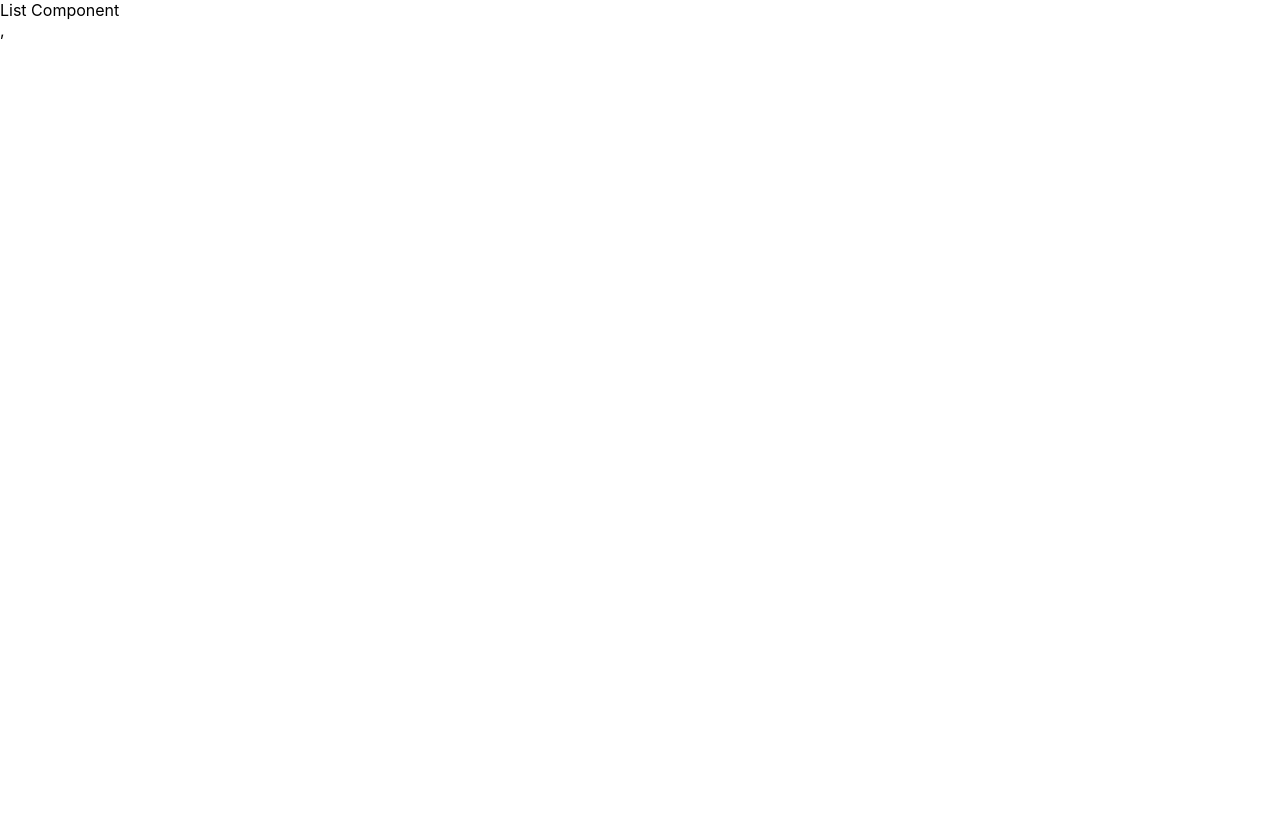
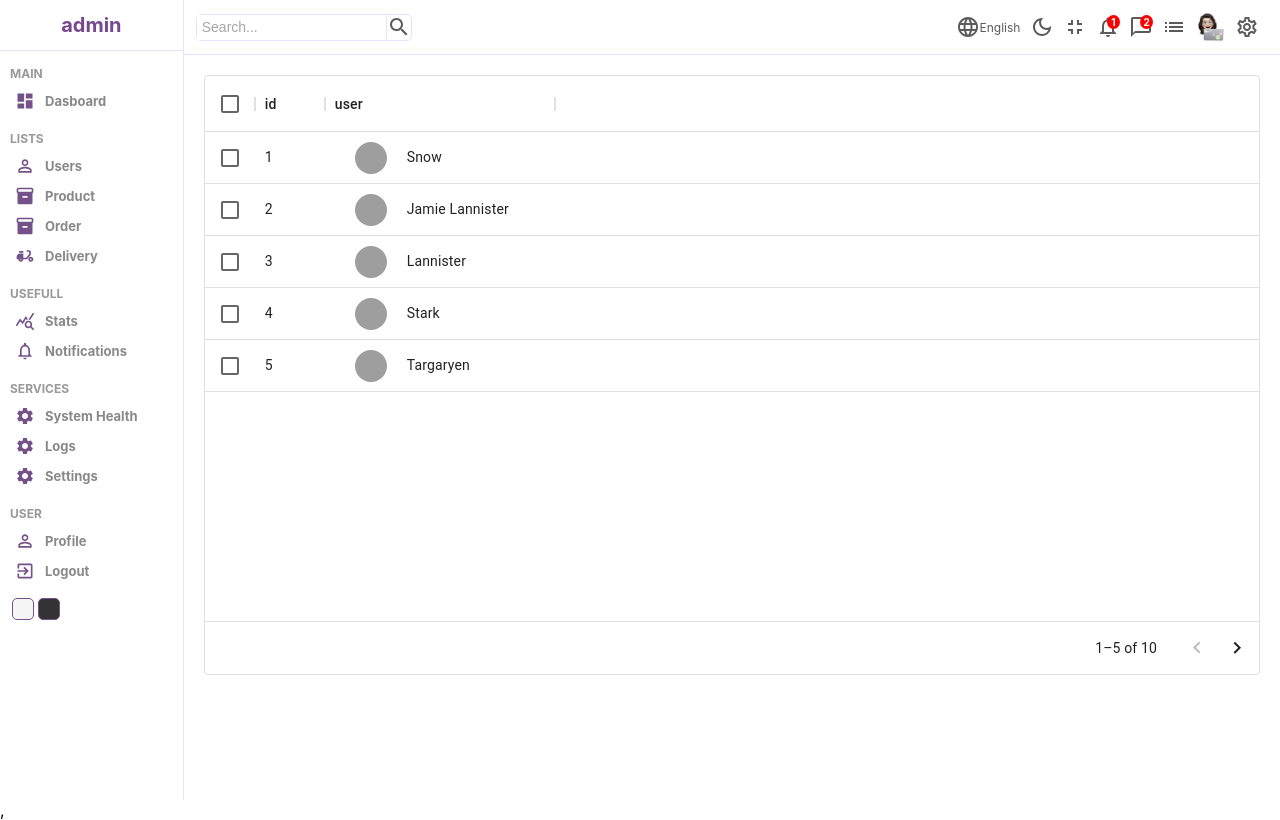
Before and after one commit to Alwaz/react-admin-panel, a React (Create React App) app: page /users in a window 1280 px wide. Built offline with nearby package versions, Linux system fonts and the light colour scheme; grey boxes are pictures that could not be loaded.

Commit message:
datatable in process

```diff
--- a/package.json
+++ b/package.json
@@ -9,6 +9,7 @@
     "@mui/icons-material": "^5.5.1",
     "@mui/material": "^5.5.1",
     "@mui/styled-engine-sc": "^5.4.2",
+    "@mui/x-data-grid": "^5.9.0",
     "@testing-library/jest-dom": "^5.16.2",
     "@testing-library/react": "^12.1.4",
     "@testing-library/user-event": "^13.5.0",
--- /dev/null
+++ b/src/Components/Data/DataTable.jsx
@@ -0,0 +1,20 @@
+import React from "react";
+import "./DataTable.scss";
+import { DataGrid } from "@mui/x-data-grid";
+import { userColumns, userRows } from "../../dataTableSource";
+
+const DataTable = () => {
+  return (
+    <div className="datatable">
+      <DataGrid
+        rows={userRows}
+        columns={userColumns}
+        pageSize={5}
+        rowsPerPageOptions={[5]}
+        checkboxSelection
+      />
+    </div>
+  );
+};
+
+export default DataTable;
--- /dev/null
+++ b/src/Components/Data/DataTable.scss
@@ -0,0 +1,20 @@
+.datatable {
+  height: 600px;
+  padding: 20px;
+
+  .cellWidthImg {
+      display: flex;
+      align-items: center;
+    //   background-color: aqua;
+      margin-left: 20px;
+
+     .cellImg {
+          width: 32px;
+        //   background-color: aqua;
+          height: 32px;
+          border-radius: 50%;
+          object-fit: cover;
+          margin-right: 20px;
+      }
+  }
+}
--- /dev/null
+++ b/src/dataTableSource.js
@@ -0,0 +1,101 @@
+// columns
+export const userColumns = [
+  { field: "id", headername: "ID", width: 70 },
+  {
+    field: "user",
+    headername: "User",
+    width: 230,
+    renderCell: ({ row }) => {
+      return (
+        <div className="cellWidthImg">
+          <img className="cellImg" src={row.img} alt="avatar" />
+          {row.username}
+        </div>
+      );
+    },
+  },
+];
+
+//temporary data
+export const userRows = [
+  {
+    id: 1,
+    username: "Snow",
+    img: "https://images.pexels.com/photos/1820770/pexels-photo-1820770.jpeg?auto=compress&cs=tinysrgb&dpr=2&w=500",
+    status: "active",
+    email: "1snow@gmail.com",
+    age: 35,
+  },
+  {
+    id: 2,
+    username: "Jamie Lannister",
+    img: "https://images.pexels.com/photos/1820770/pexels-photo-1820770.jpeg?auto=compress&cs=tinysrgb&dpr=2&w=500",
+    email: "2snow@gmail.com",
+    status: "passive",
+    age: 42,
+  },
+  {
+    id: 3,
+    username: "Lannister",
+    img: "https://images.pexels.com/photos/1820770/pexels-photo-1820770.jpeg?auto=compress&cs=tinysrgb&dpr=2&w=500",
+    email: "3snow@gmail.com",
+    status: "pending",
+    age: 45,
+  },
+  {
+    id: 4,
+    username: "Stark",
+    img: "https://images.pexels.com/photos/1820770/pexels-photo-1820770.jpeg?auto=compress&cs=tinysrgb&dpr=2&w=500",
+    email: "4snow@gmail.com",
+    status: "active",
+    age: 16,
+  },
+  {
+    id: 5,
+    username: "Targaryen",
+    img: "https://images.pexels.com/photos/1820770/pexels-photo-1820770.jpeg?auto=compress&cs=tinysrgb&dpr=2&w=500",
+    email: "5snow@gmail.com",
+    status: "passive",
+    age: 22,
+  },
+  {
+    id: 6,
+    username: "Melisandre",
+    img: "https://images.pexels.com/photos/1820770/pexels-photo-1820770.jpeg?auto=compress&cs=tinysrgb&dpr=2&w=500",
+    email: "6snow@gmail.com",
+    status: "active",
+    age: 15,
+  },
+  {
+    id: 7,
+    username: "Clifford",
+    img: "https://images.pexels.com/photos/1820770/pexels-photo-1820770.jpeg?auto=compress&cs=tinysrgb&dpr=2&w=500",
+    email: "7snow@gmail.com",
+    status: "passive",
+    age: 44,
+  },
+  {
+    id: 8,
+    username: "Frances",
+    img: "https://images.pexels.com/photos/1820770/pexels-photo-1820770.jpeg?auto=compress&cs=tinysrgb&dpr=2&w=500",
+    email: "8snow@gmail.com",
+    status: "active",
+    age: 36,
+  },
+  {
+    id: 9,
+    username: "Roxie",
+    img: "https://images.pexels.com/photos/1820770/pexels-photo-1820770.jpeg?auto=compress&cs=tinysrgb&dpr=2&w=500",
+    email: "snow@gmail.com",
+    status: "pending",
+    age: 65,
+  },
+  {
+    id: 10,
+    username: "Roxie",
+    img: "https://images.pexels.com/photos/1820770/pexels-photo-1820770.jpeg?auto=compress&cs=tinysrgb&dpr=2&w=500",
+    email: "snow@gmail.com",
+    status: "active",
+    age: 65,
+  },
+];
--- a/src/pages/List/List.jsx
+++ b/src/pages/List/List.jsx
@@ -1,7 +1,18 @@
 import React from "react";
-
+import "./List.scss";
+import Sidebar from "../../Components/Sidebar/Sidebar.jsx";
+import Navbar from "../../Components/Navbar/Navbar.jsx";
+import DataTable from "../../Components/Data/DataTable";
 const List = () => {
-  return <div>List Component</div>;
+  return (
+    <div className="list">
+      <Sidebar />
+      <div className="listContainer">
+        <Navbar />
+        <DataTable />
+      </div>
+    </div>
+  );
 };
 
 export default List;
--- a/src/pages/List/List.scss
+++ b/src/pages/List/List.scss
@@ -0,0 +1,8 @@
+.list {
+    display: flex;
+    width: 100%;
+
+    .listContainer {
+        flex: 6;
+    }
+}
```
Also changed, not shown: 1 other file (tests, documents, lock files or other folders).
